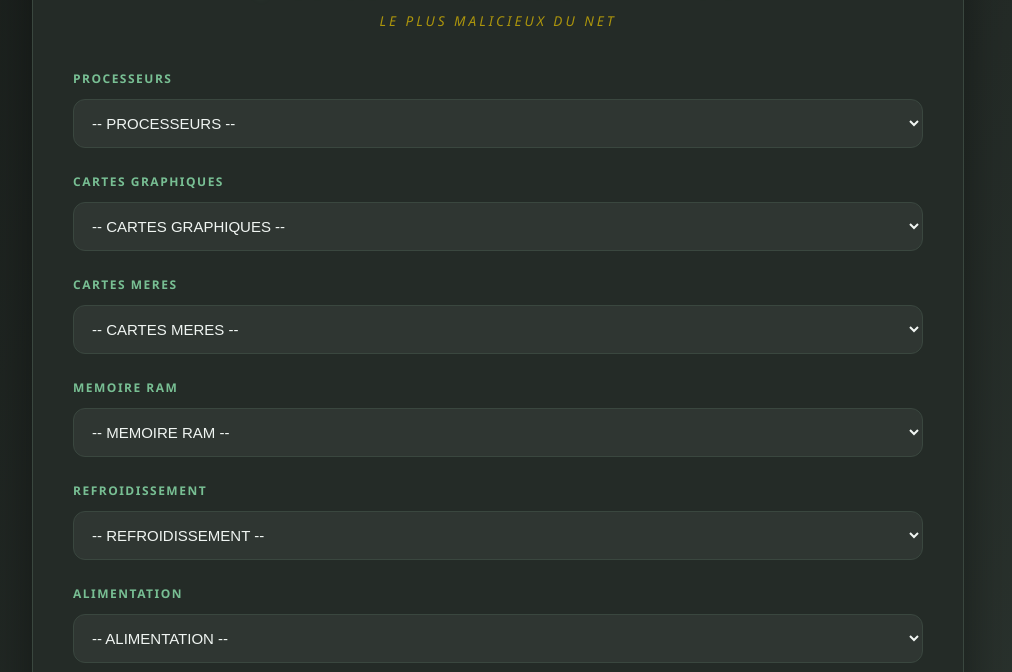
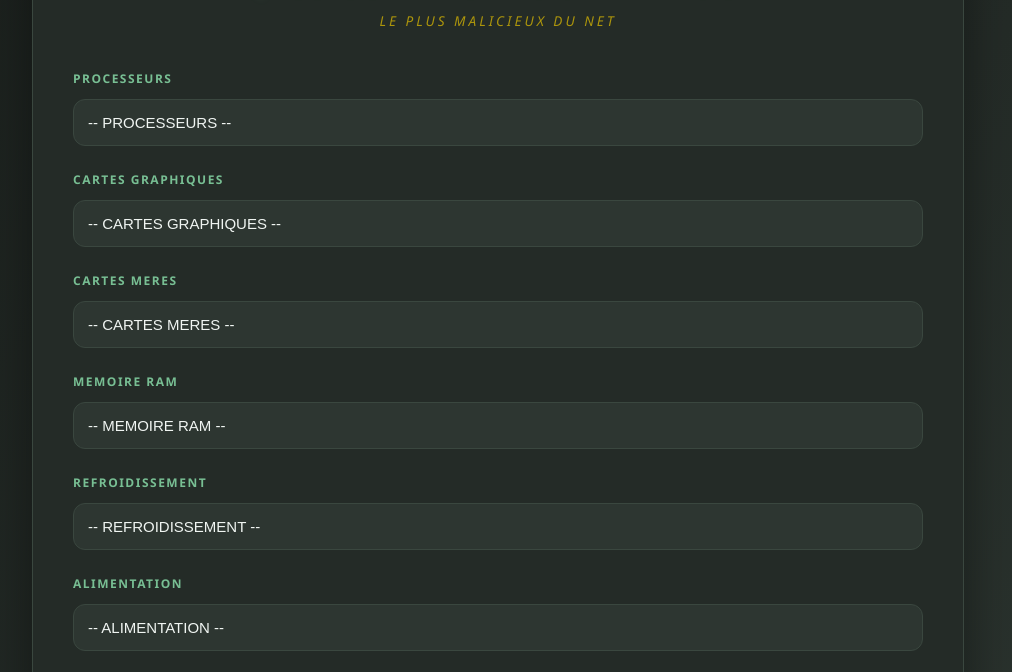
Before and after one commit to Farfatechs/configurateur-PC, a plain HTML site: page index.html in a window 1280 px wide. Shown: the part 128-800 px from the top of the page, without its empty margins (142-1154 px from the left). Drawn offline with Linux system fonts and the light colour scheme.

Commit message:
Update index.html

```diff
--- a/index.html
+++ b/index.html
@@ -7,21 +7,39 @@
     <link rel="stylesheet" href="https://cdnjs.cloudflare.com/ajax/libs/font-awesome/6.0.0-beta3/css/all.min.css">
     <style>
         :root {
-            --primary: #8DE4AF; --gold: #E6C200; --bg: #1A1F1C;
-            --card: #242B27; --text: #F0F5F2; --accent: #3A473F;
-            --instagram-color: #E4405F; --discord-color: #7289DA; --youtube-color: #FF0000;
+            --primary: #8DE4AF;
+            --gold: #E6C200;
+            --bg: #1A1F1C;
+            --card: #242B27;
+            --text: #F0F5F2;
+            --accent: #3A473F;
+            --instagram-color: #E4405F;
+            --discord-color: #7289DA;
+            --youtube-color: #FF0000;
         }
 
         body {
-            font-family: 'Segoe UI', sans-serif; background-color: var(--bg);
+            font-family: 'Segoe UI', sans-serif;
+            background-color: var(--bg);
             background-image: linear-gradient(135deg, #1A1F1C 0%, #2D3631 100%);
-            color: var(--text); margin: 0; padding: 20px; display: flex; justify-content: center; min-height: 100vh;
+            color: var(--text);
+            margin: 0;
+            padding: 20px;
+            display: flex;
+            justify-content: center;
+            min-height: 100vh;
         }
 
         .container {
-            width: 100%; max-width: 850px; background: var(--card); padding: 40px;
-            border-radius: 30px; border: 1px solid var(--accent); box-shadow: 0 10px 50px rgba(0, 0, 0, 0.4);
-            position: relative; padding-bottom: 80px;
+            width: 100%;
+            max-width: 850px;
+            background: var(--card);
+            padding: 40px;
+            border-radius: 30px;
+            border: 1px solid var(--accent);
+            box-shadow: 0 10px 50px rgba(0, 0, 0, 0.4);
+            position: relative;
+            padding-bottom: 80px;
         }
 
         h1 { text-align: center; color: var(--primary); text-shadow: 0 4px 10px rgba(141, 228, 175, 0.2); margin-bottom: 10px; font-weight: 300; letter-spacing: 2px; }
@@ -31,8 +49,30 @@
         label { display: block; margin-bottom: 12px; color: var(--primary); font-size: 12px; font-weight: 600; text-transform: uppercase; letter-spacing: 1.5px; opacity: 0.8; }
 
         .input-group { display: flex; gap: 15px; align-items: center; }
-        select { flex: 1; padding: 14px; border-radius: 12px; border: 1px solid var(--accent); background: rgba(255, 255, 255, 0.05); color: var(--text); font-size: 15px; cursor: pointer; transition: 0.3s; outline: none; }
-        select:hover { border-color: var(--primary); background: rgba(255, 255, 255, 0.08); }
+
+        /* --- CORRECTION DU SELECT ET DES OPTIONS --- */
+        select {
+            flex: 1;
+            padding: 14px;
+            border-radius: 12px;
+            border: 1px solid var(--accent);
+            background: #2D3631; /* Fond solide pour éviter les soucis */
+            color: var(--text);
+            font-size: 15px;
+            cursor: pointer;
+            transition: 0.3s;
+            outline: none;
+            appearance: none; /* Uniformise le look sur mobile */
+        }
+
+        /* Force la visibilité des options dans la liste */
+        select option {
+            background-color: #1A1F1C; /* Fond sombre pour la liste */
+            color: #FFFFFF; /* Texte blanc pur */
+            padding: 10px;
+        }
+
+        select:hover { border-color: var(--primary); }
 
         .btn-search { text-decoration: none; background: var(--gold); color: #242B27; width: 52px; height: 52px; display: none; align-items: center; justify-content: center; border-radius: 15px; font-size: 20px; transition: 0.4s; }
         .btn-search:hover { transform: translateY(-5px); box-shadow: 0 5px 15px rgba(230, 194, 0, 0.4); }
@@ -40,7 +80,6 @@
         .total-container { margin-top: 40px; padding: 35px; background: rgba(141, 228, 175, 0.05); border: 1px dashed var(--primary); border-radius: 20px; text-align: center; }
         #prix-total { font-size: 50px; font-weight: 200; color: var(--primary); }
 
-        /* Bouton Partager */
         .share-box { text-align: center; margin-top: 20px; }
         .btn-share {
             background: transparent; border: 1px solid var(--gold); color: var(--gold); padding: 10px 20px;
@@ -54,8 +93,6 @@
         .social-link.instagram:hover { color: var(--instagram-color); }
         .social-link.discord:hover { color: var(--discord-color); }
         .social-link.youtube:hover { color: var(--youtube-color); }
-
-        .info-footer { text-align: center; font-size: 11px; color: var(--accent); margin-top: 30px; }
     </style>
 </head>
 <body>
@@ -116,7 +153,13 @@
                     opt.value = item.prix;
                     opt.dataset.index = i;
                     opt.innerText = item.nom + (item.prix > 0 ? ` (${item.prix}€)` : '');
-                    if (item.prix === 0) { opt.disabled = true; opt.style.color = '#8DE4AF'; }
+
+                    // Style pour les titres à 0€ dans le JSON
+                    if (item.prix === 0) {
+                        opt.disabled = true;
+                        opt.style.color = '#8DE4AF';
+                        opt.style.fontWeight = 'bold';
+                    }
                     select.appendChild(opt);
                 });
 
@@ -130,7 +173,6 @@
                     calculerTotal();
                 });
 
-                // Appliquer la config si présente dans l'URL
                 const savedIndex = urlParams.get(`c${index}`);
                 if (savedIndex !== null) {
                     select.selectedIndex = parseInt(savedIndex) + 1;
```
